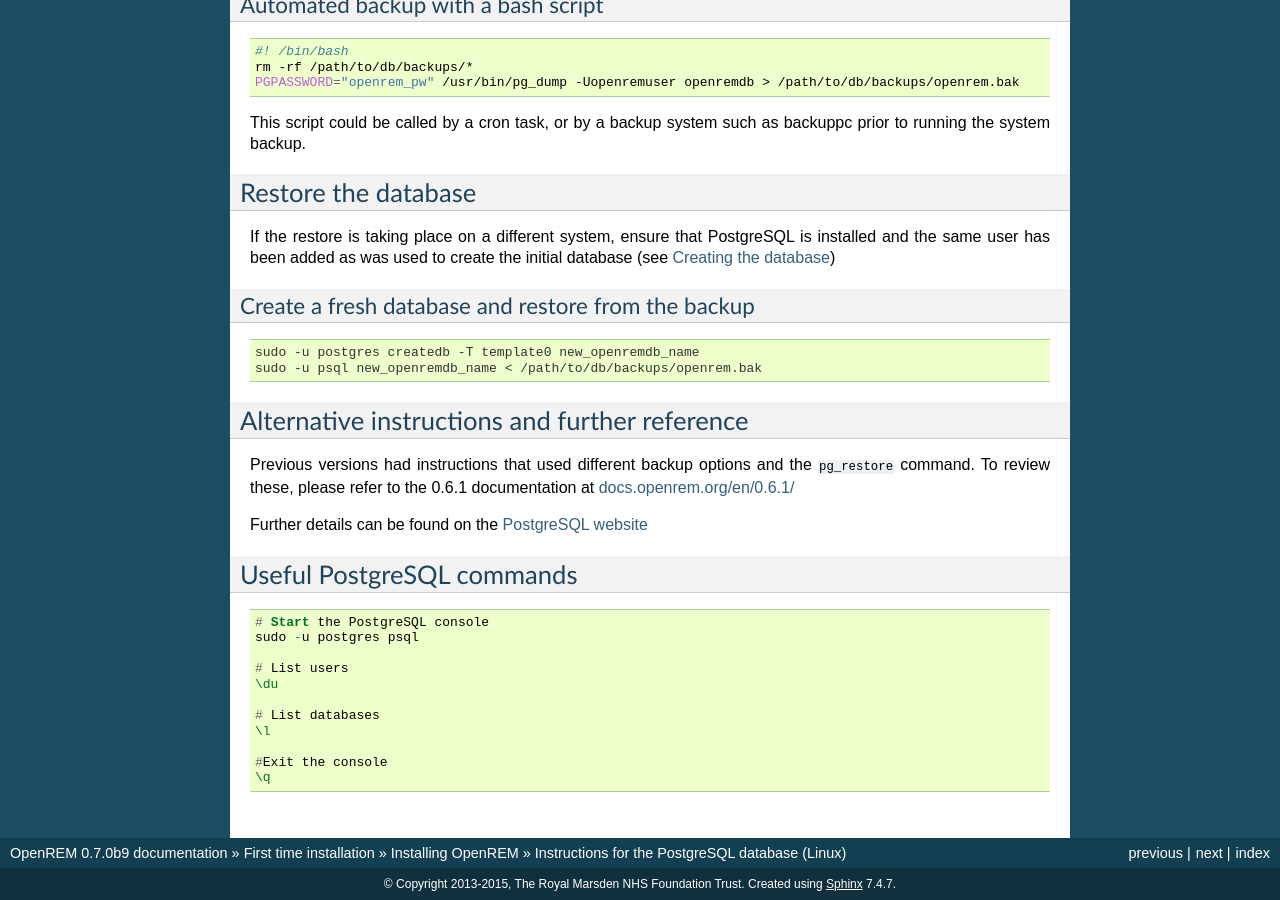
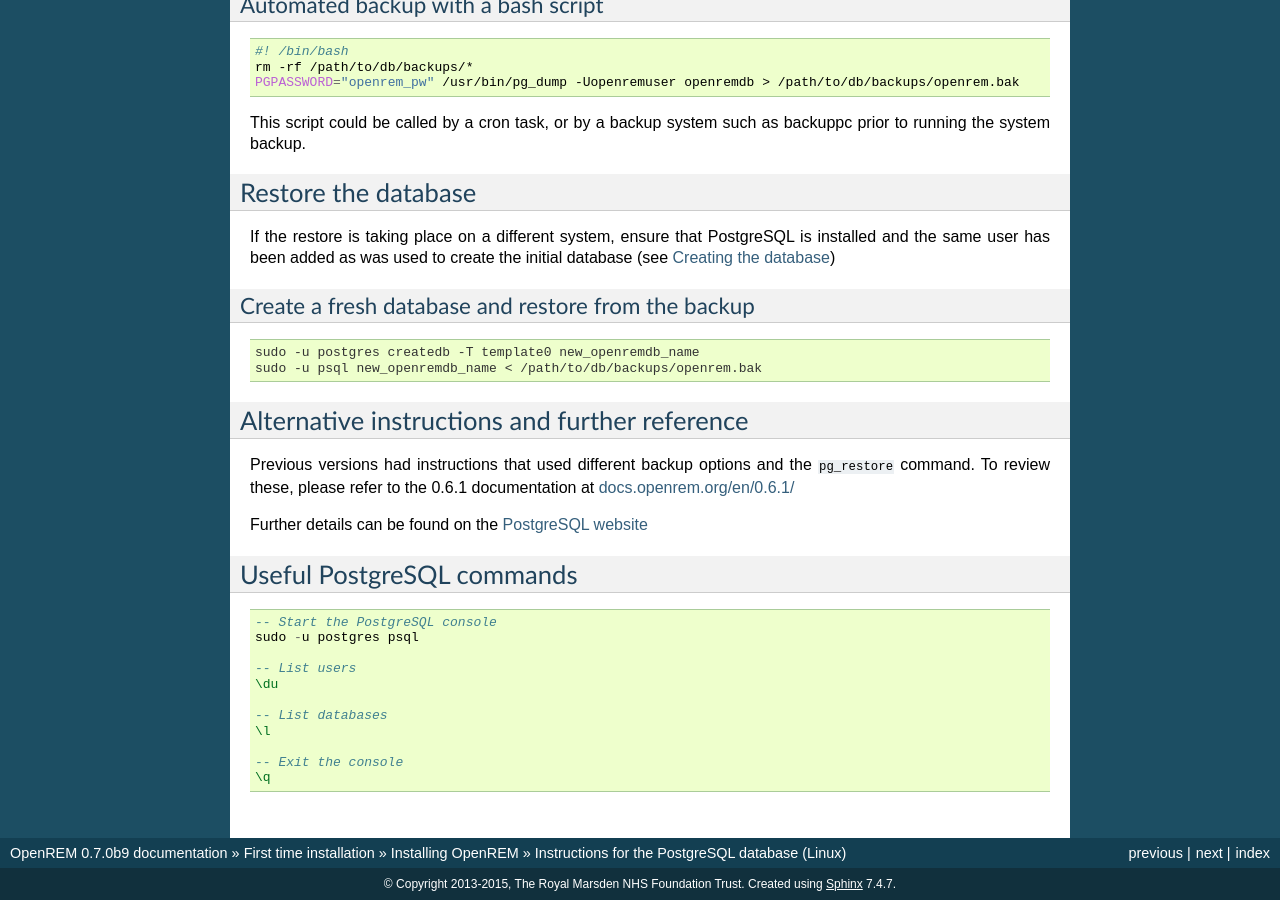
Before and after one commit to ckswilliams/modOpenREM, a Sphinx documentation site: the page built from docs/postgresql.rst, in a window 1280 px wide and 900 px high, scrolled down 2223 px. Built offline with Sphinx 7.4.7, drawn with Linux system fonts in a browser that asks for light colours.

Commit message:
Hopefully corrected the comment syntax

```diff
--- a/docs/postgresql.rst
+++ b/docs/postgresql.rst
@@ -192,14 +192,14 @@
 
 .. sourcecode:: psql
 
-    # Start the PostgreSQL console
+    -- Start the PostgreSQL console
     sudo -u postgres psql
 
-    # List users
+    -- List users
     \du
 
-    # List databases
+    -- List databases
     \l
 
-    #Exit the console
+    -- Exit the console
     \q
```
